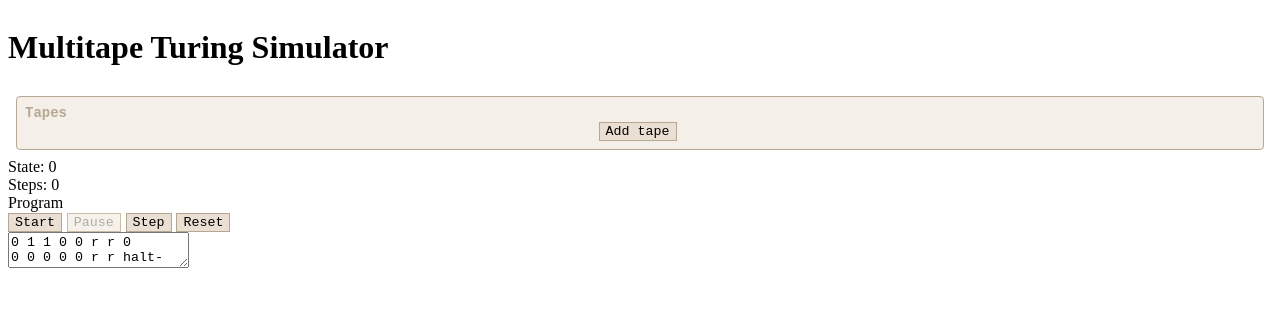
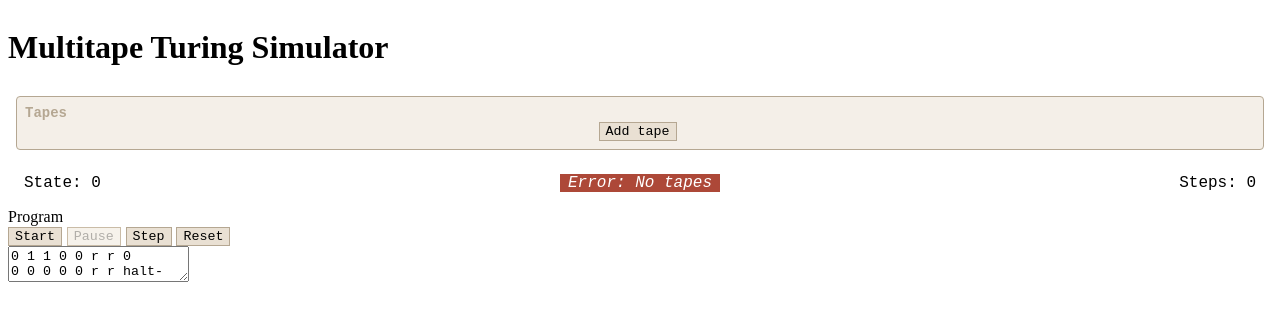
Before and after one commit to gabriellebzhu/multitape-turing-machine-simulator, a React app: page / in a window 1280 px wide. Both pictures are taken after a click on the button "Start". Shown: the top 316 px of the page. Built offline with nearby package versions, Linux system fonts and the light colour scheme.

Commit message:
add error and styling to state component

```diff
--- a/src/components/machine/index.scss
+++ b/src/components/machine/index.scss
@@ -1,4 +1,5 @@
 @import "./tape/index.scss";
+@import "./state/index.scss";
 
 .simulator {
   display: flex;
--- a/src/components/machine/index.tsx
+++ b/src/components/machine/index.tsx
@@ -62,6 +62,7 @@ const Simulator: React.FC = () => {
         state={machineState}
         isRunning={isRunning}
         steps={steps}
+        errors={tm?.errors}
       />
       <ProgramComponent
         handleStart={handleStart}
--- /dev/null
+++ b/src/components/machine/state/index.scss
@@ -0,0 +1,15 @@
+.state__container {
+  font-family: 'Courier New', Courier, monospace;
+  display: flex;
+  flex-direction: row;
+  justify-content: space-between;
+  margin: .5rem;
+  padding: .5rem;
+}
+
+.state-error {
+  background-color: rgb(173, 72, 56);
+  color: white;
+  padding: 0 .5rem;
+  font-style: italic;
+}
--- a/src/components/machine/state/index.tsx
+++ b/src/components/machine/state/index.tsx
@@ -1,20 +1,34 @@
 import * as React from "react";
+import { TMError } from "../program/constants";
 
 interface StateComponentProps {
   state: string;
   isRunning: boolean;
   steps: number;
+  errors: Array<TMError> | null;
 }
 
 const StateComponent: React.FC<StateComponentProps> = (
   props: StateComponentProps
 ) => {
-  const { state, steps } = props;
+  const { state, steps, errors } = props;
+  const hasUnLinedError = errors?.length && errors[0].lineNo < 0;
+  const hasLinedError = errors?.length && errors[0].lineNo >= 0;
 
   return (
-    <div className="state-container">
+    <div className="state__container">
       <div className="state-display">State: {state}</div>
-      <div className="step-display">Steps: {steps}</div>
+      <div>
+        {hasUnLinedError ? (
+          <div className="state-error">Error: {errors[0].errMsg}</div>
+        ) : null}
+        {hasLinedError ? (
+          <div className="state-error">
+            Error on line {errors[0].lineNo}: {errors[0].errMsg}
+          </div>
+        ) : null}
+      </div>
+      <div className="state-step-display">Steps: {steps}</div>
     </div>
   );
 };
```
